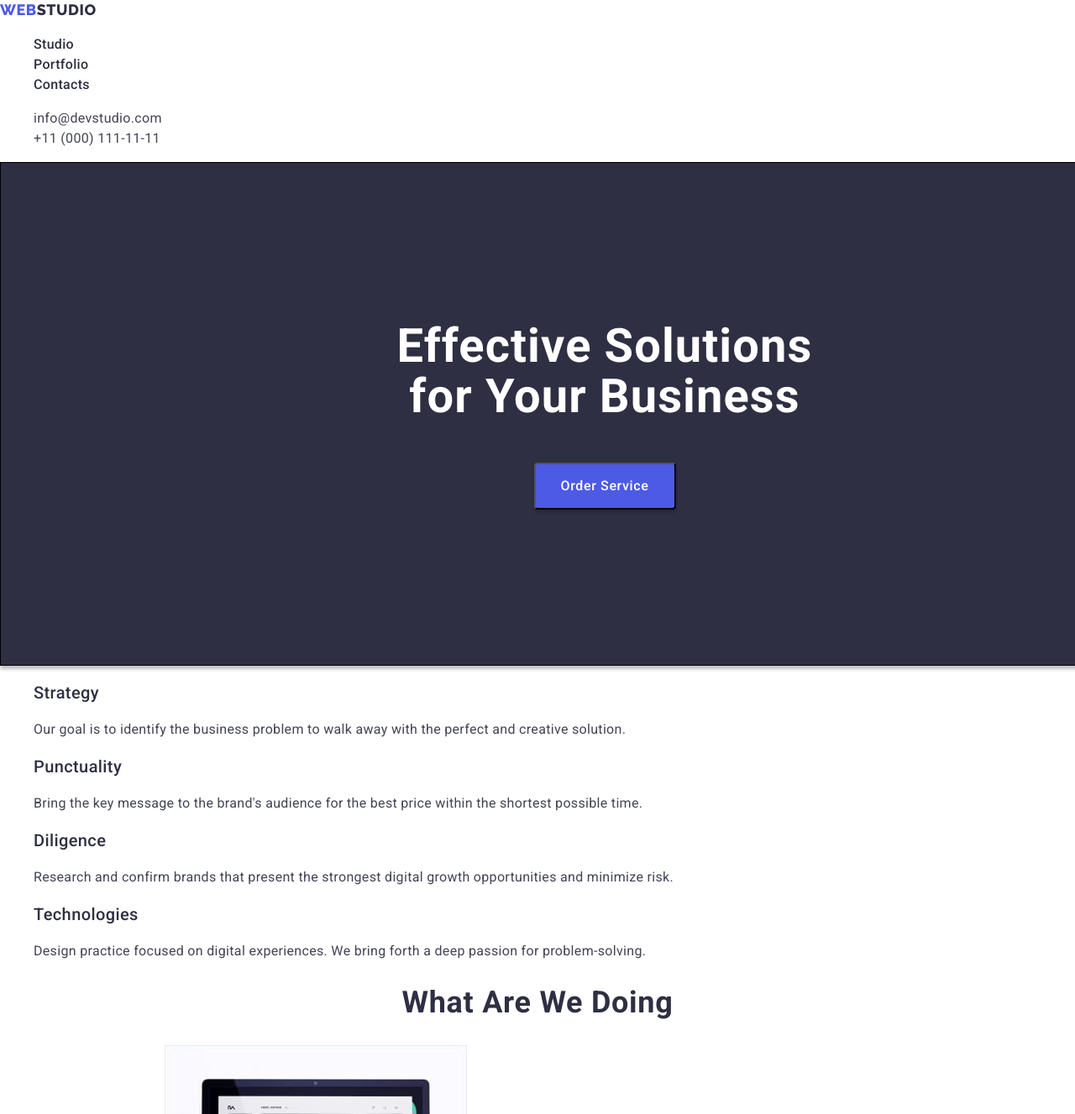
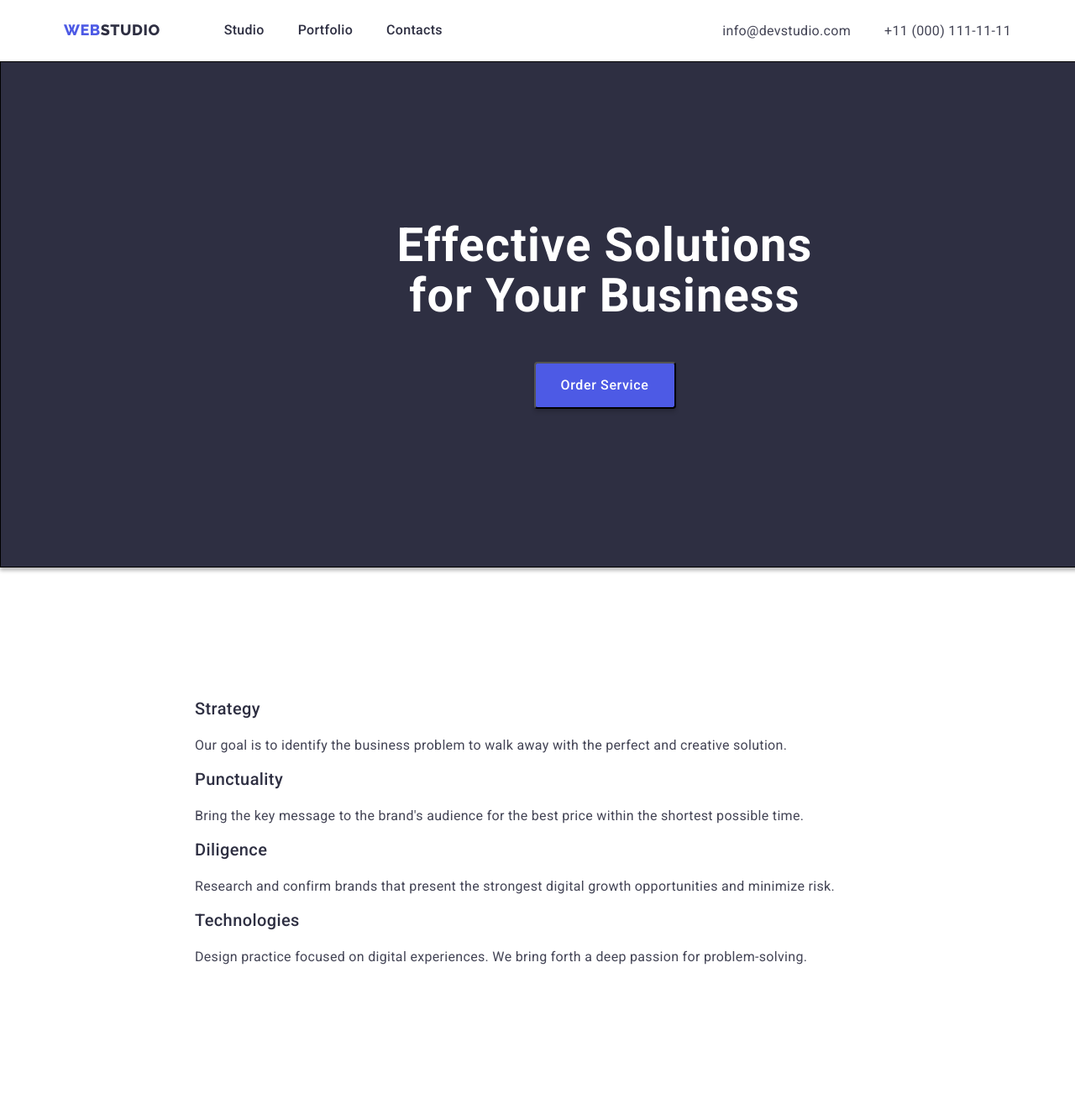
Before and after one commit to Anyanka2/goit-markup-hw-03, a plain HTML site: page index.html in a window 1280 px wide. Shown: the top 1327 px of the page at 84% size. Drawn offline with nearby package versions, Linux system fonts and the light colour scheme.

Commit message:
Added flex to header and hero

```diff
--- a/css/styles.css
+++ b/css/styles.css
@@ -12,7 +12,12 @@
   --text-color-white: #fff;
   --background-color-white: #fff;
 }
-
+* {
+  box-sizing: border-box;
+}
+html {
+  scroll-behavior: smooth;
+}
 body {
   /*common*/
   font-family: 'Roboto', sans-serif;
@@ -34,6 +39,40 @@ body {
 .logo {
   color: var(--primary-brand-iris);
 }
+/*.header-logo {
+  display: block;
+  align-items: center;
+}*/
+
+.container {
+  display: flex;
+  max-width: 1128px;
+  width: 100%;
+  margin: 0 auto;
+  padding: 156px;
+}
+.header-container {
+  display: flex;
+  align-items: center;
+  justify-content: space-between;
+ padding: 24px 0;
+  max-width: 1128px;
+    width: 100%;
+    margin: 0 auto;
+}
+.header-left {
+  display: flex;
+  justify-content: space-between;
+  gap: 76px;
+}
+.header-list {
+  display: flex;
+  justify-content: space-between;
+  gap: 40px;
+  flex-basis: auto;
+  flex-shrink: 0;
+}
+
 .header-link {
   color: var(--dark-navy-blue);
   font-weight: 500;
@@ -41,6 +80,10 @@ body {
   letter-spacing: 0.02em;
   line-height: 1.5;
   text-decoration: none;
+  display: flex;
+  justify-content: space-between;
+  gap: 40px;
+  flex-basis: calc(100% / 3)-40px;
 }
 .header-link:hover,
 .header-link:focus {
@@ -60,23 +103,56 @@ body {
 .header-contact:hover,
 .header-contact:focus {
   color: var(--pressed-state-ocean);
-} /*common end*/
+}
+.visually-hidden {
+  position: absolute;
+  width: 1px;
+  height: 1px;
+  margin: -1px;
+  border: 0;
+  padding: 0;
+  white-space: nowrap;
+  clip-path: inset(100%);
+  clip: rect(0 0 0 0);
+  overflow: hidden;
+}
+ul {
+  margin: 0;
+  padding: 0;
+}
+p,
+h1,
+h2,
+h3 {
+  margin-top: 0;
+}
+img {
+  display: block;
+  max-width: 100%;
+  height: auto;
+}
+/*common end*/
+/*index*/
 .hero {
   background-color: var(--overlay-navy-blue-modal);
   border: 1px solid #000000;
   box-shadow: 0px 4px 4px rgba(0, 0, 0, 0.25);
   min-width: 1440px;
-  height: 600px;
-} /*index*/
+padding-bottom: 188px;
+  margin-left: auto;
+  margin-right: auto;
+}
 .title-hero {
   max-width: 496px;
   margin: 0 auto 48px;
-  padding-top: 188px;
+  margin-left: auto;
+  margin-right: auto;
   color: var(--text-color-white);
   font-size: 56px;
   line-height: 1.08;
   letter-spacing: 0.02em;
   text-align: center;
+  padding-top: 188px;
 }
 .button-hero {
   color: var(--text-color-white);
@@ -100,10 +176,7 @@ body {
   background-color: var(--pressed-state-ocean);
 }
 
-.container {
-  margin: 0 auto;
-  padding: 0 156px;
-}
+
 .advantages-list h3 {
   color: var(--dark-navy-blue);
   font-weight: 500;
--- a/index.html
+++ b/index.html
@@ -19,10 +19,14 @@
   </head>
   <body>
     <header class="header">
-      <nav>
+      <div class="header-container">
+        <div class="header-left">
+          <div>
             <a class="site-logo header-logo" href="./index.html"
               ><span class="logo">Web</span>Studio</a
             >
+          </div>
+          <nav class="header-nav">
             <ul class="header-list">
               <li>
                 <a class="header-link" href="./index.html">Studio</a>
@@ -35,6 +39,7 @@
               </li>
             </ul>
           </nav>
+        </div>
         <address>
           <ul class="header-list">
             <li>
@@ -49,20 +54,24 @@
             </li>
           </ul>
         </address>
+      </div>
     </header>
     <main>
-      <section class="hero">
+      <section class="hero section">
+        <div>
           <h1 class="title-hero">Effective Solutions for Your Business</h1>
           <button class="button-hero" type="button">Order Service</button>
+        </div>
       </section>
-      <section class="advantages">
-        <h2 hidden>Our advantages</h2>
+      <section class="advantages section">
+        <div class="container">
+          <h2 class="visually-hidden">Our advantages</h2>
           <ul class="advantages-list">
             <li>
               <h3>Strategy</h3>
               <p>
-              Our goal is to identify the business problem to walk away with the
-              perfect and creative solution.
+                Our goal is to identify the business problem to walk away with
+                the perfect and creative solution.
               </p>
             </li>
             <li>
@@ -87,8 +96,9 @@
               </p>
             </li>
           </ul>
+        </div>
       </section>
-      <section class="services">
+      <section class="services section">
         <div class="container">
           <h2>What are we doing</h2>
           <ul class="services-list">
@@ -119,7 +129,7 @@
           </ul>
         </div>
       </section>
-      <section class="team">
+      <section class="team section">
         <div class="container">
           <h2>Our Team</h2>
           <ul class="team-list">
@@ -176,13 +186,15 @@
       </section>
     </main>
     <footer class="footer">
+      <div class="container">
         <a class="site-logo footer-logo" href="./index.html"
           ><span class="logo">Web</span>Studio</a
         >
         <p class="footer-text">
-        Increase the flow of customers and sales for your business with digital
-        marketing & growth solutions.
+          Increase the flow of customers and sales for your business with
+          digital marketing & growth solutions.
         </p>
+      </div>
     </footer>
   </body>
 </html>
```
Also changed, not shown: portfolio.html (+16 -14 lines). Lines whose indentation alone changed are shown as unchanged.
